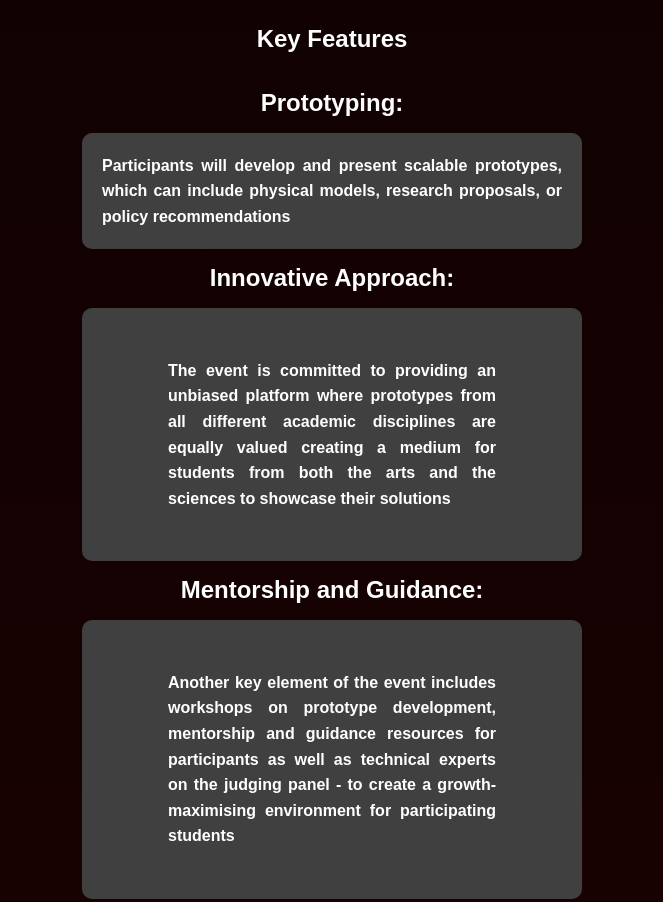
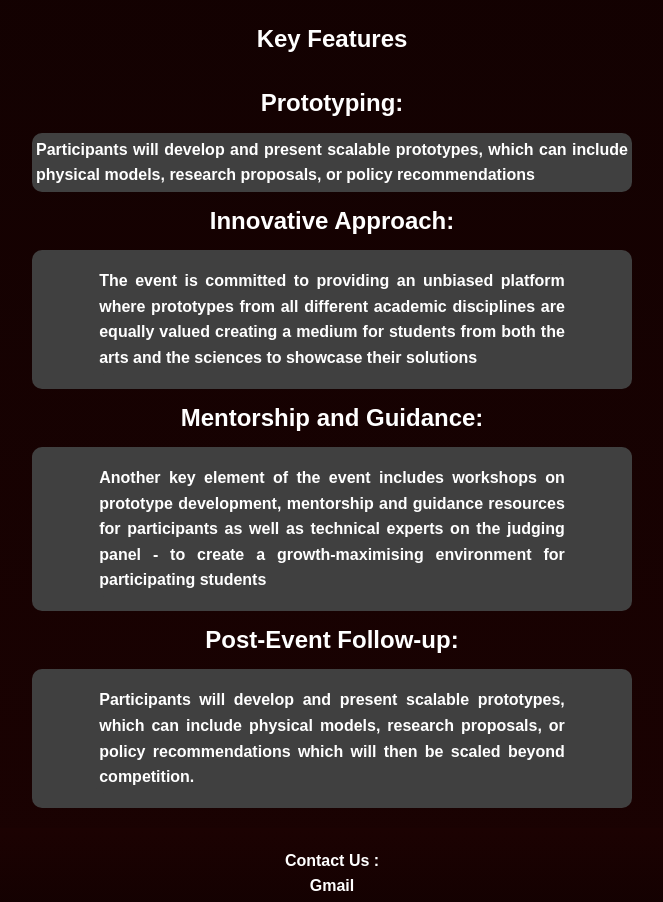
Before and after one commit to SubhaJkumar/SMSD, a plain HTML site: page index.HTML in a window 1280 px wide. Shown: the part 2340-3242 px from the top of the page, without its empty margins (308-971 px from the left). Drawn offline with Linux system fonts and the light colour scheme.

Commit message:
Update index.HTML

```diff
--- a/index.HTML
+++ b/index.HTML
@@ -174,11 +174,11 @@
         }
 
         #features .feature-box {
-            background-color: #404040;
-            padding: 20px;
+              background-color: #404040;
+            padding: 4px;
             margin: 10px auto;
             width: 80%;
-            max-width: 500px;
+            max-width: 600px;
             border-radius: 10px;
         }
 
```
